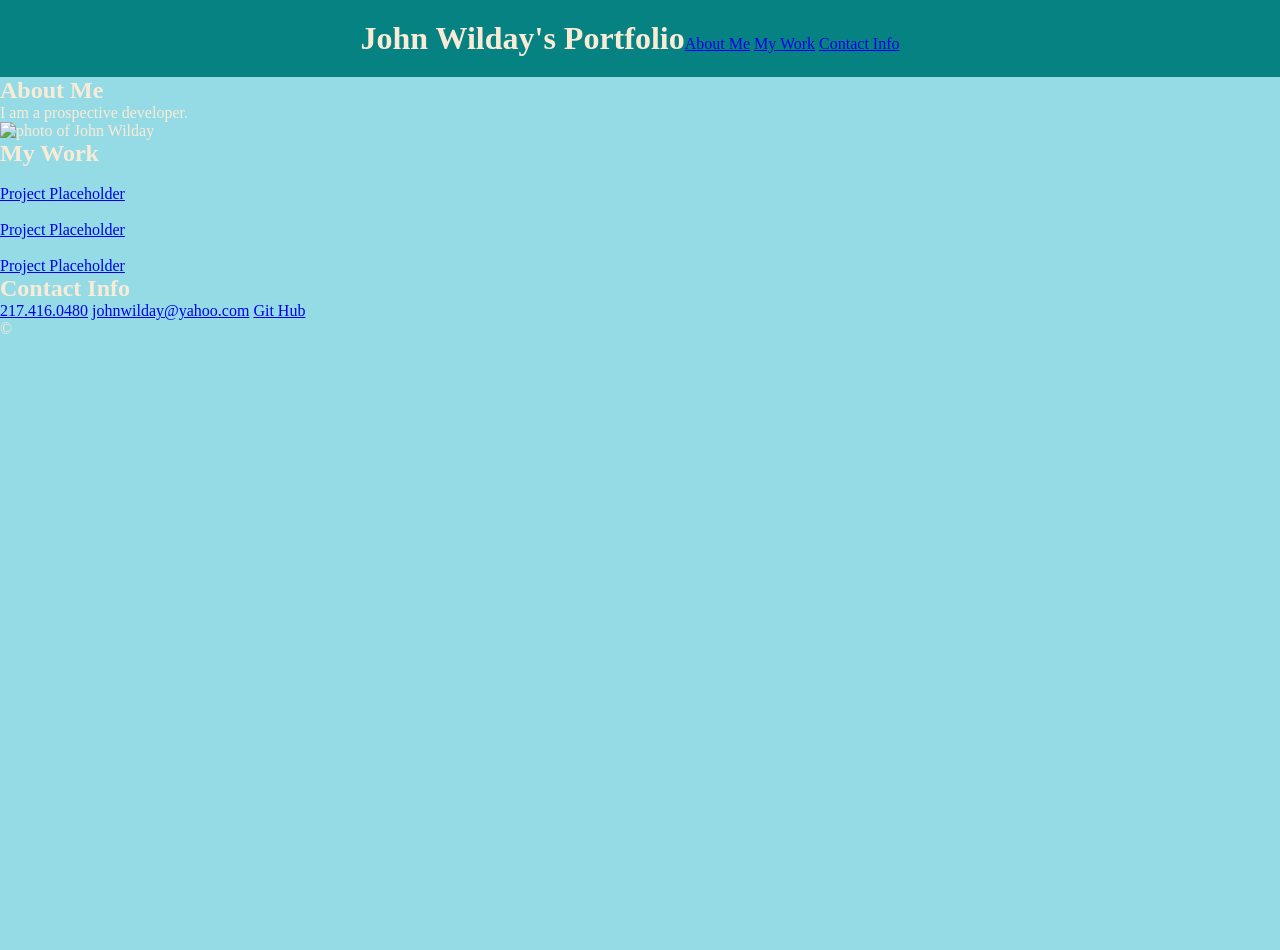
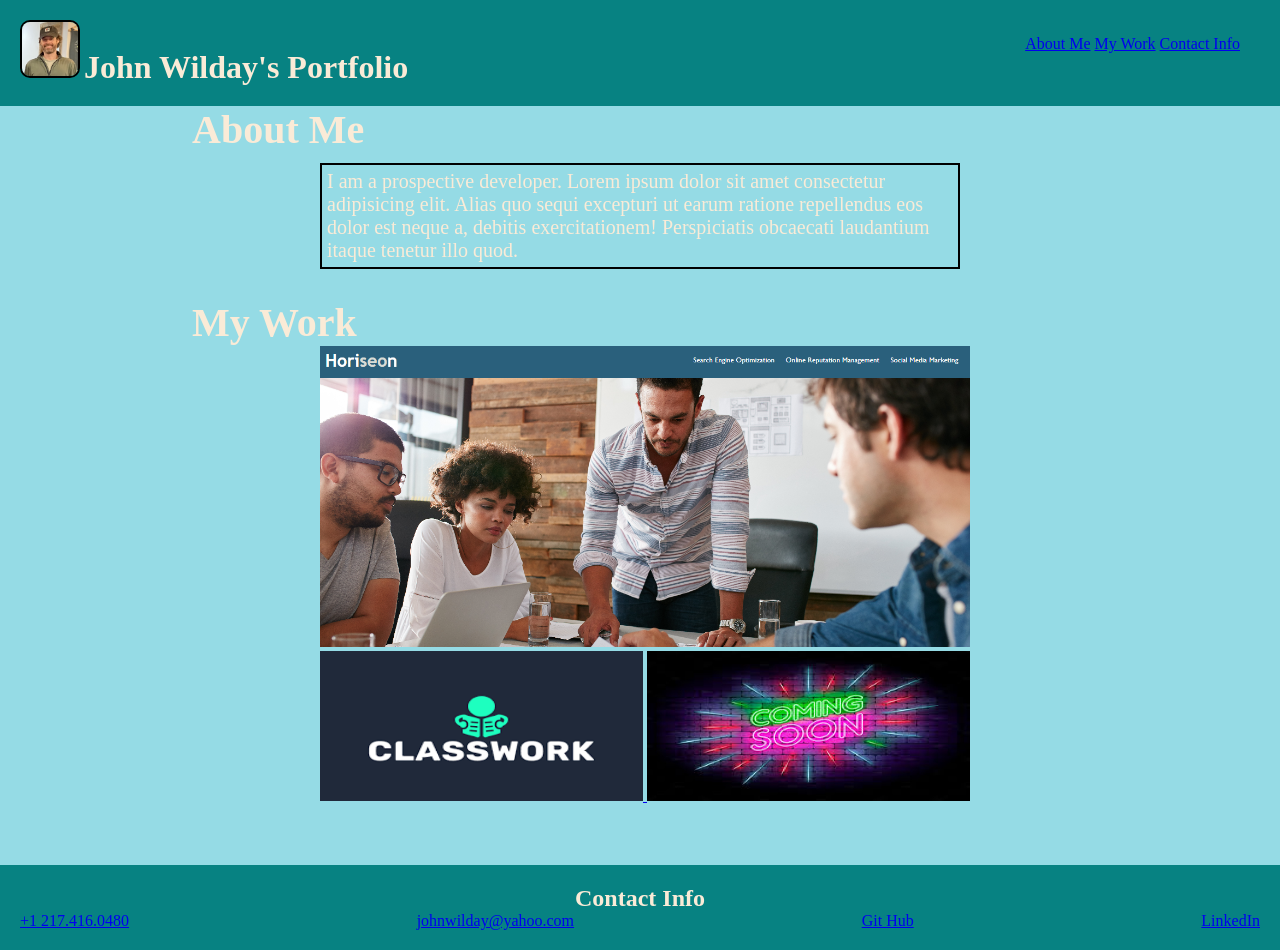
Before and after one commit to 999888Z/02_portfolio_John_Wilday, a plain HTML site: page index.html in a window 1280 px wide. Before the commit the page ends 800 px from the top, so only its background shows below. Drawn offline with Linux system fonts and the light colour scheme.

Commit message:
Added LinkedIn Link an Images

```diff
--- a/index.html
+++ b/index.html
@@ -4,12 +4,19 @@
     <meta charset="UTF-8" />
     <meta http-equiv="X-UA-Compatible" content="IE=edge" />
     <meta name="viewport" content="width=device-width, initial-scale=1.0" />
-    <link rel="stylesheet" href="style.css">
+    <link rel="stylesheet" href="style.css" />
     <title>John Wilday - Portfolio</title>
   </head>
   <body>
     <header>
+      <img
+        src="./Assets/images/profile-pic.jpg"
+        alt="photo of John Wilday"
+        id="profile-pic"
+      />
+
       <h1>John Wilday's Portfolio</h1>
+
       <nav>
         <ul>
           <li>
@@ -26,54 +33,61 @@
     </header>
 
     <section id="about-me">
-      <h2>About Me</h2>
-      <div id="profile-photo">
-        <p>I am a prospective developer.</p>
-        <img src="" alt="photo of John Wilday" />
+      <h2 class="indent">About Me</h2>
+      <div id="about">
+        <p>
+          I am a prospective developer. Lorem ipsum dolor sit amet consectetur
+          adipisicing elit. Alias quo sequi excepturi ut earum ratione
+          repellendus eos dolor est neque a, debitis exercitationem!
+          Perspiciatis obcaecati laudantium itaque tenetur illo quod.
+        </p>
       </div>
     </section>
 
     <section id="my-work">
-      <h2>My Work</h2>
-      <div class="project-container">
-        <article class="project">
-          <a href="https://www.google.com/">
-            <img src="" alt="" />
-            <br />
-            Project Placeholder
-          </a>
-        </article>
+      <h2 class="indent">My Work</h2>
 
-        <article class="project">
-          <a href="https://www.google.com/">
-            <img src="" alt="" />
-            <br />
-            Project Placeholder
-          </a>
-        </article>
+      <article>
+        <a href="https://999888z.github.io/Horiseon-SEO/">
+          <img
+            class="project-1"
+            src="./Assets/images/Horiseon.png"
+            alt="Image of Website"
+          />
+          <br />
+        </a>
+      </article>
+      <div class="group">
+        <a href="https://www.google.com/">
+          <img
+            class="project-2"
+            src="./Assets/images/class-work.png"
+            alt="Class Work Image"
+          />
+        </a>
 
-        <article class="project">
-          <a href="https://www.google.com/">
-            <img src="" alt="" />
-            <br />
-            Project Placeholder
-          </a>
-        </article>
+        <a href="https://www.google.com/">
+          <img
+            class="project-3"
+              src="./Assets/images/coming-soon.jfif"
+            alt="Coming Soon Image"
+          />
+          <br>
+        </a>
       </div>
     </section>
 
-    <section id="contact-info">
-      <h2>Contact Info</h2>
-      <a id="phone-number" href="tel: 2174160480">217.416.0480</a>
+    <footer id="contact-info">
+      <h2 class="center">Contact Info</h2>
+      <div class="divide">
+        <a href="tel: +12174160480">+1 217.416.0480</a>
 
-      <a id="email" href="mailto: johnwilday@yahoo.com">johnwilday@yahoo.com</a>
+        <a href="mailto: johnwilday@yahoo.com">johnwilday@yahoo.com</a>
 
-      <a id="git-hub" href="https://github.com/999888Z">Git Hub</a>
-    </section>
+        <a href="https://github.com/999888Z">Git Hub</a>
 
-    <footer>
-      <h4></h4>
-      <p>&copy;</p>
+        <a href="https://www.linkedin.com/in/john-wilday-58696b28">LinkedIn</a>
+      </div>
     </footer>
   </body>
 </html>
--- a/style.css
+++ b/style.css
@@ -4,55 +4,75 @@
   margin: 0;
 }
 
-body{
-    background-color: #95DBE5FF;
+body {
+  background-color: #95dbe5ff;
   color: antiquewhite;
 }
 
-header{
+header {
   padding: 20px;
-    display: flex;
-background-color:#078282FF !important ;
-justify-content: center;
+  background-color: #078282ff !important ;
+}
+
+#profile-pic {
+  width: 60px;
+  border-radius: 10px;
+  border: 2px solid black;
 }
 header h1 {
-display: inline-block;
-
+  display: inline;
+  margin-left: auto;
+  margin-right: auto;
 }
 header nav {
   padding-top: 15px;
-margin-right: 20px ;
+  margin-right: 20px;
   float: right;
 }
 
 header nav ul {
   list-style-type: none;
-
-
 }
 
 header nav ul li {
   display: inline-block;
-
-
+}
+.indent {
+  margin-left: 15%;
+  font-size: 40px;
+}
+#about {
+  border: 2px solid black;
+  padding: 5px;
+  margin: 10px 25% 30px 25%;
+  font-size: 20px;
 }
 
+.project-1 {
+  max-width: 650px;
+  margin-left: 25%;
+}
+.project-2 {
+  max-width: 323px;
+  margin-left: 25%;
+}
+.project-3 {
+  max-width: 323px;
+}
+.group {
+  margin-bottom: 60px;
+}
+footer {
+  padding: 20px;
 
-
-
-header a {
-
+  background-color: #078282ff !important ;
 }
-
-
-
-
-
-
-.project{
-
+.center {
+  text-align: center;
 }
-
+.divide {
+  display: flex;
+  justify-content: space-between;
+}
 @media screen and (max-width: 580px) {
-
 }
```
Also changed, not shown: Assets/images/Horiseon.png (added), Assets/images/class-work.png (added), Assets/images/coming-soon.jfif (added), Assets/images/profile-pic.jpg (added). Lines whose indentation alone changed are shown as unchanged.
